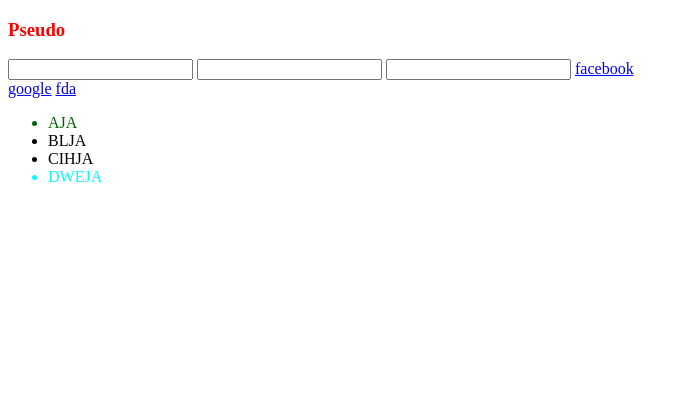
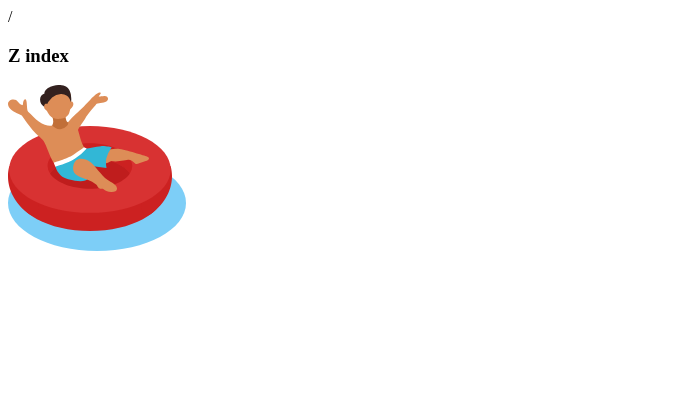
Before and after one commit to rabeya-poly/pseude-test, a plain HTML site: page index.html in a window 1280 px wide. Shown: the whole page, without its empty margins (0-689 px from the left). Drawn offline with Linux system fonts and the light colour scheme.

Commit message:
added index file

```diff
--- a/index.html
+++ b/index.html
@@ -1,51 +1,39 @@
 <!DOCTYPE html>
-<html lang="en">
+/<html lang="en">
 <head>
     <meta charset="UTF-8">
     <meta name="viewport" content="width=device-width, initial-scale=1.0">
-    <title>Pseudo</title>
+    <title>Document</title>
     <style>
-        h3
-        {
-            color:red;
+        .box{
+position: relative;
         }
-        /*hover means mouse over*/
-        h3:hover{
-            color: blue;
-            background-color: darkcyan;
+        .ring{
+            top: -70px;
+           z-index: 5;
+
+
         }
-        input:focus{
-            color: brown;
-            /*padding-left: 20px;*/
-            outline: 0px;
-            border: 2px solid yellow;
+        .boy{
+            z-index: 10;
         }
-        a:visited{
-            color: rgb(139, 93, 0);
-        }
-        li:last-child{
-            color: aqua;
-        }
-        li:first-child{
-            color: darkgreen;
-        }
+.water{
+    top: -150px;
+}
     </style>
 </head>
 <body>
-    <h3>Pseudo</h3>
-    <input type="text">
-    <input type="text">
-    <input type="text">
-    <a href="https://play.google.com/store/apps/details?id=com.facebook.katana&hl=en">facebook</a>
-    <br>
-    <a href="https://www.google.co.uk/">google</a>
-    <a href="https://www.fda.gov/">fda</a>
-<ul>
-    <li>AJA</li>
-    <li>BLJA</li>
-    <li>CIHJA</li>
-    <li>DWEJA</li>
-</ul>
+    <h3> Z index</h3>
+<div class="swim-container">
+    <div class="box boy" >
+        <img src="swim/boy.svg" alt="" srcset="">
+    </div>
+<div class="box ring">
+    <img src="swim/ring.svg" alt="" srcset="">
+</div>
+<div class="box water">
+    <img src="swim/water.svg" alt="" srcset="">
+</div></div>
 
 </body>
 </html>
```
